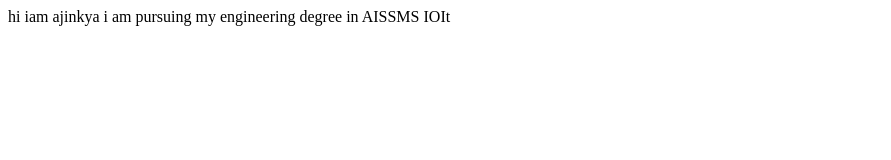
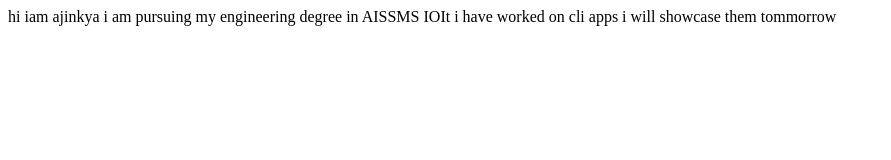
Before and after one commit to ajinkyajagdale21/ajinkya-site, a plain HTML site: page index.html in a window 1280 px wide. Shown: the whole page, without its empty margins (0-891 px from the left). Drawn offline with Linux system fonts and the light colour scheme.

Commit message:
update details of project

```diff
--- a/index.html
+++ b/index.html
@@ -9,5 +9,7 @@
 
     hi iam ajinkya
     i am pursuing my engineering degree in AISSMS IOIt
+
+    i have worked on cli apps i will showcase them tommorrow
 </body>
 </html>
```
